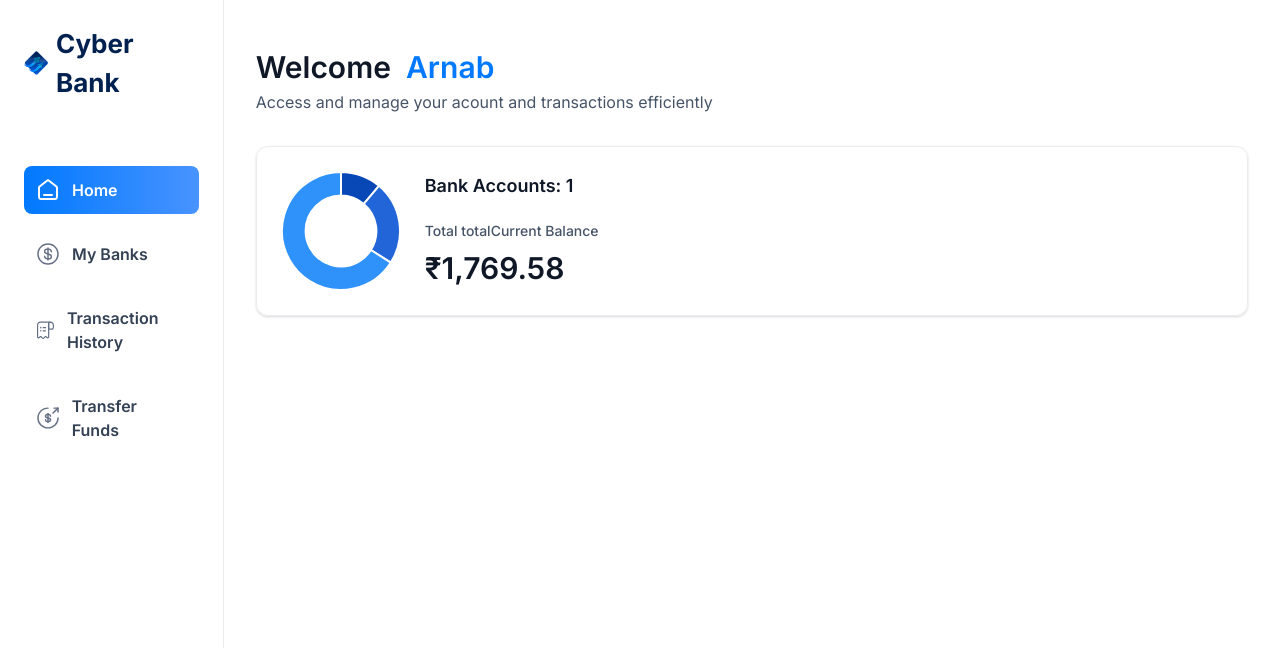
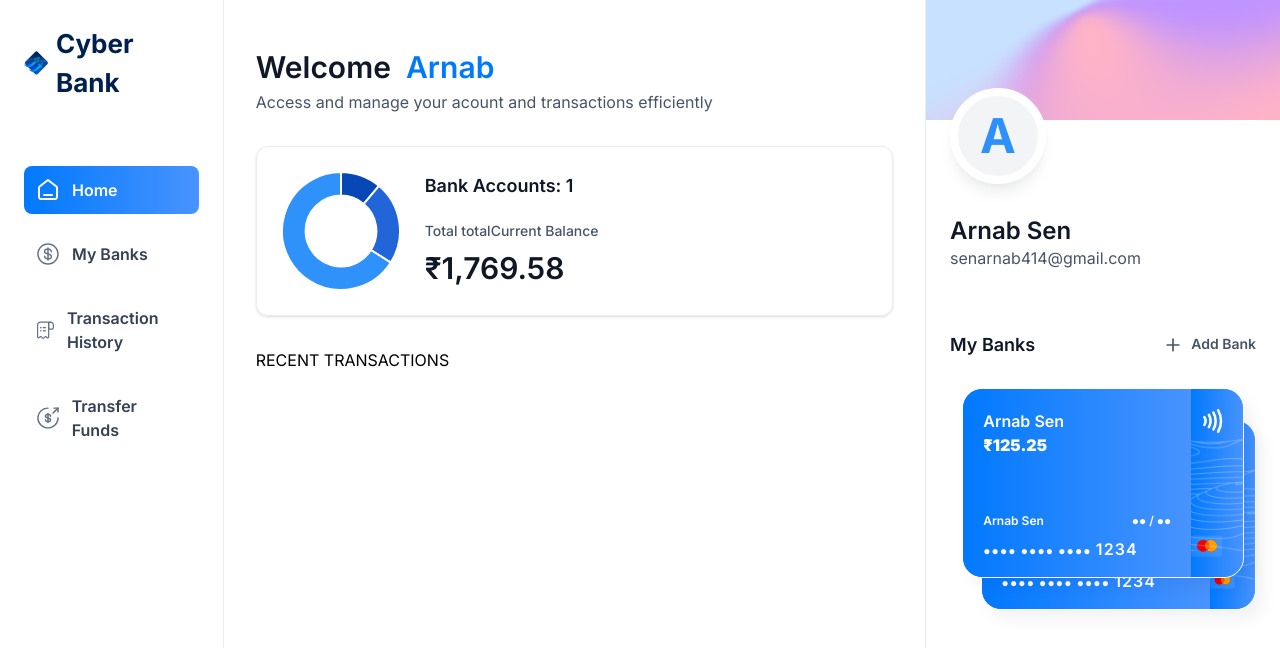
Before and after one commit to SenArnab/cyber-bank, a Next.js app: page / in a window 1280 px wide. Shown: the top 648 px of the page. Built offline with nearby package versions, Linux system fonts and the light colour scheme.

Commit message:
Implement complete layout

```diff
--- /dev/null
+++ b/app/(root)/my-banks/page.tsx
@@ -0,0 +1,9 @@
+import React from 'react'
+
+const MyBanks = () => {
+  return (
+    <div>MyBanks</div>
+  )
+}
+
+export default MyBanks
--- a/app/(root)/page.tsx
+++ b/app/(root)/page.tsx
@@ -1,9 +1,10 @@
 import HeaderBox from '@/components/HeaderBox'
+import RightSidebar from '@/components/RightSidebar'
 import TotalBalanceBox from '@/components/TotalBalanceBox'
 import React from 'react'
 
 const Home = () => {
-  const loggedIn = { firstName : 'Arnab'}
+  const loggedIn = { firstName : 'Arnab', lastName: 'Sen', email: 'senarnab414@gmail.com'}
   return (
     <section className="home">
       <div className="home-content">
@@ -22,7 +23,14 @@
           />
         </header>
 
+        RECENT TRANSACTIONS
       </div>
+
+      <RightSidebar
+        user={loggedIn}
+        transactions={[]}
+        banks={[{currentBalance : 125.25},{currentBalance: 235.60}]}
+      />
     </section>
   )
 }
--- /dev/null
+++ b/app/(root)/payment-transfer/page.tsx
@@ -0,0 +1,9 @@
+import React from 'react'
+
+const Transfer = () => {
+  return (
+    <div>Transfer</div>
+  )
+}
+
+export default Transfer
--- /dev/null
+++ b/app/(root)/transaction-history/page.tsx
@@ -0,0 +1,9 @@
+import React from 'react'
+
+const TransactionHistory = () => {
+  return (
+    <div>TransactionHistory</div>
+  )
+}
+
+export default TransactionHistory
--- /dev/null
+++ b/components/BankCard.tsx
@@ -0,0 +1,62 @@
+import { formatAmount } from '@/lib/utils'
+import Link from 'next/link'
+import React from 'react'
+import Image from 'next/image'
+const BankCard = ({ account, userName, showBalance} : CreditCardProps) => {
+  return (
+    <div className="flex flex-col">
+        <Link href="/" className="bank-card">
+            <div className="bank-card_content">
+                <div>
+                    <h1 className="text-16 font-semibold text-white">
+                        {account.name || userName}
+                    </h1>
+                    <p className="font-ibm-plex-serif font-black text-white">
+                        {formatAmount(account.currentBalance)}
+                    </p>
+                </div>
+                <article className="flex flex-col gap-2">
+                    <div className="flex justify-between">
+                        <h1 className="text-12 font-semibold text-white">
+                            {userName}
+                        </h1>
+                        <h2 className="text-12 font-semibold text-white">
+                            ●● / ●●
+                        </h2>
+                    </div>
+                    <p className="text-12 font-semibold tracking-[1.1px] text-white">
+                    ●●●● ●●●● ●●●● <span className='text-16'>1234</span>
+                    </p>
+                </article>
+            </div>
+
+            <div className="bank-card_icon">
+          <Image
+            src="/icons/Paypass.svg"
+            width={20}
+            height={24}
+            alt="pay"
+          />
+          <Image
+            src="/icons/mastercard.svg"
+            width={45}
+            height={32}
+            alt="mastercard"
+            className="ml-5"
+          />
+        </div>
+
+        <Image
+            src="/icons/lines.png"
+            width={316}
+            height={190}
+            alt="lines"
+            className="absolute top-0 left-0"
+        />
+        </Link>
+        { /*copy*/}
+    </div>
+  )
+}
+
+export default BankCard
--- a/components/MobileNav.tsx
+++ b/components/MobileNav.tsx
@@ -1,6 +1,7 @@
 'use client'
 import {
   Sheet,
+  SheetClose,
   SheetContent,
   SheetDescription,
   SheetHeader,
@@ -30,40 +31,49 @@
           />
         </SheetTrigger>
         <SheetContent side="left" className="border-none bg-white">
-        <Link href="/" className="mb-12 cursor-pointer flex items-center gap-2">
+        <Link href="/" className="cursor-pointer flex items-center gap-1 px-4">
           <Image
             src="/icons/logo.svg"
             width={34}
             height={34}
             alt="Cyber Bank logo"
-            className="size-[24px] max-xl:size-14"
           />
-          <h1 className="sidebar-logo">Cyber Bank</h1>
+          <h1 className="text-26 font-ibm-plex-serif font-bold text-black-1">Cyber Bank</h1>
         </Link>
-
+        <div className="mobilenav-sheet">
+          <SheetClose asChild>
+            <nav className="flex h-full flex-col gap-6 pt-16 text-white">
             {sidebarLinks.map((item) => {
               const isActive =
               pathname === item.route || pathname.startsWith(`${item.route}/`)
 
               return (
+                <SheetClose asChild key={item.route}>
                   <Link href={item.route} key={item.label}
-            className={cn('sidebar-link', {'bg-bank-gradient':isActive})}>
-              <div className="relative size-6">
+                  className={cn('mobilenav-sheet_close w-full', {'bg-bank-gradient':isActive})}>
                       <Image
                         src={item.imgURL}
                         alt={item.label}
-                  fill
+                        width={20}
+                        height={20}
                         className={cn({
                           'brightness-[3] innvert-0': isActive
                         })}
                       />
-              </div>
-              <p className={cn("sidebar-label", {"!text-white": isActive})}>
+                    <p className={cn("text-16 font semibold text-black-2", {"text-white": isActive})}>
                         {item.label}
                     </p>
                   </Link>
+                </SheetClose>
               )
             })}
+
+            USER
+            </nav>
+          </SheetClose>
+
+          FOOTER
+        </div>
         </SheetContent>
       </Sheet>
 
--- /dev/null
+++ b/components/RightSidebar.tsx
@@ -0,0 +1,64 @@
+import Image from 'next/image'
+import Link from 'next/link'
+import React from 'react'
+import BankCard from './BankCard'
+
+const RightSidebar = ({ user, transactions, banks} : RightSidebarProps) => {
+  return (
+    <aside className="right-sidebar">
+        <section className="flex flex-col pb-8">
+            <div className="profile-banner"/>
+            <div className="profile">
+                <div className="profile-img">
+                    <span className="text-5xl font-bold text-blue-500">{user.firstName[0]}</span>
+                </div>
+
+                <div className="profile-details">
+                    <h1 className="profile-name">
+                        {user.firstName} {user.lastName}
+                    </h1>
+                    <p className="profile-email">{user.email}</p>
+                </div>
+            </div>
+        </section>
+        <section className="banks">
+            <div className="flex w-full justify-between">
+                <h2 className="header-2">My Banks</h2>
+                <Link href="/" className="flex gap-2">
+                    <Image
+                        src="/icons/plus.svg"
+                        width={20}
+                        height={20}
+                        alt="plus"
+                    />
+                    <h2 className="text-14 font-semibold text-gray-600">Add Bank</h2>
+                </Link>
+            </div>
+            {banks?.length > 0 && (
+                <div className="relative flex flex-1 flex-col items-center justify-center gap-5">
+                    <div className="relative z-10">
+                        <BankCard
+                            key={banks[0].$id}
+                            account={banks[0]}
+                            userName={`${user.firstName} ${user.lastName}`}
+                            showBalance={false}
+                        />
+                    </div>
+                    {banks[1] && (
+                        <div className="absolute right-0 top-8 z-0 w-[90%]">
+                            <BankCard
+                                key={banks[1].$id}
+                                account={banks[1]}
+                                userName={`${user.firstName} ${user.lastName}`}
+                                showBalance={false}
+                            />
+                        </div>
+                    )}
+                </div>
+            )}
+        </section>
+    </aside>
+  )
+}
+
+export default RightSidebar
```
Lines whose indentation alone changed are shown as unchanged.
